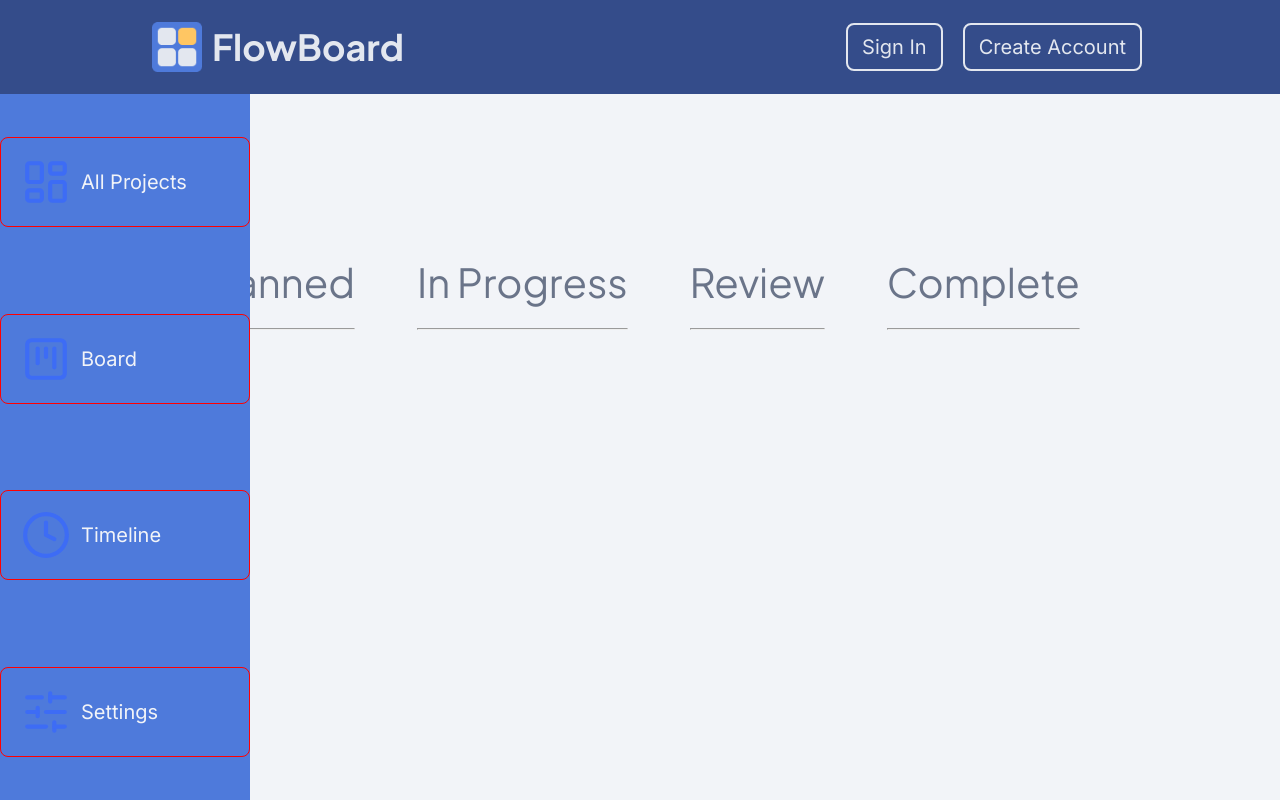
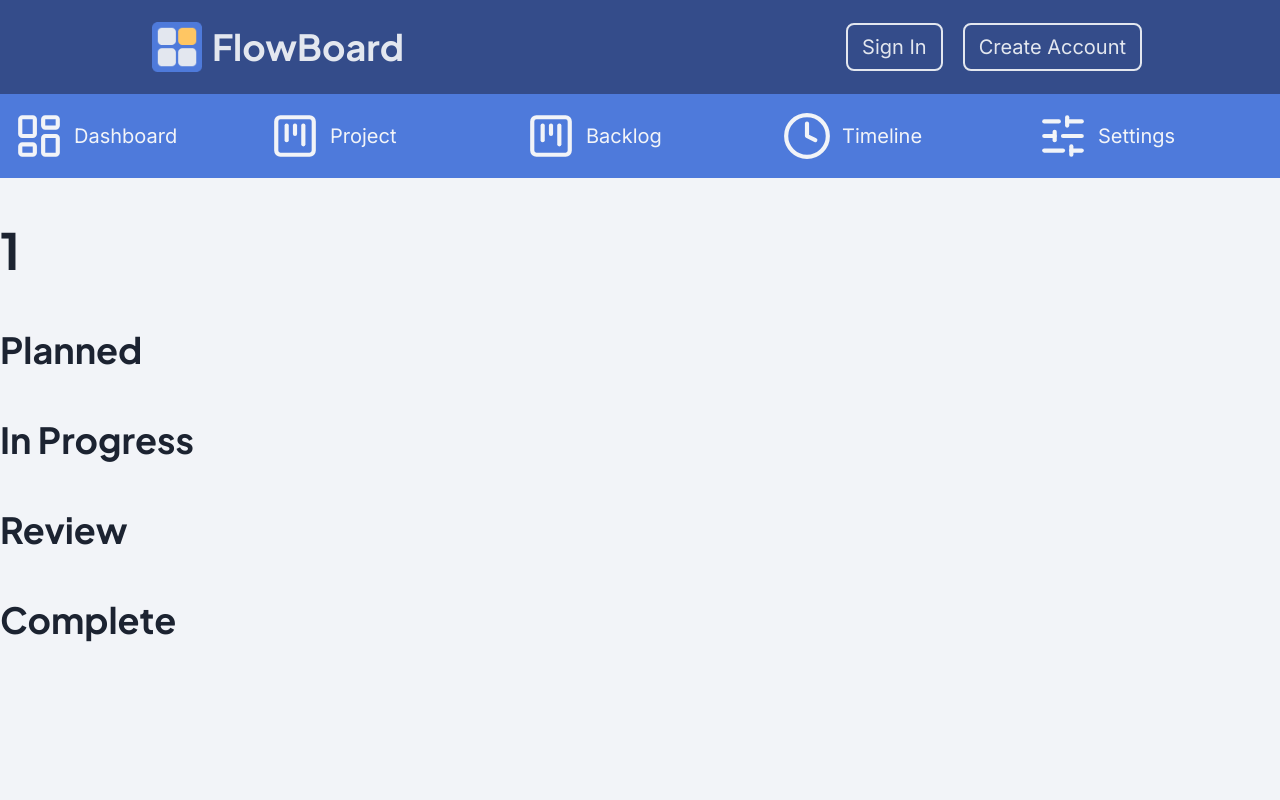
Before and after one commit to notEmmi/FlowBoard, a React (Vite) app in the folder frontend/: page /project/1 in a window 1280 px wide. Built offline with nearby package versions, Linux system fonts and the light colour scheme; no server answers.

Commit message:
style: add SecondaryNav component and update Project layout

```diff
--- a/frontend/src/components/SideNav.css
+++ b/frontend/src/components/SecondaryNav.css
@@ -1,20 +1,16 @@
-.side-nav-container {
+.second-nav-container {
   background-color: var(--brand-primary);
   display: flex;
-  flex-direction: column;
+  flex-direction: row;
   justify-content: space-evenly;
   color: var(--bg-base);
-  height: calc(100dvh - var(--top-nav-height));
-  position: fixed;
-  left: 0;
   top: var(--top-nav-height);
-  width: 250px;
+  width: 100%;
 }
 
 .nav-item {
   color: var(--bg-base);
   width: 100%;
-  padding: 12px 20px;
   display: flex;
   align-items: center;
   gap: 10px;
@@ -22,7 +18,10 @@
   background: transparent;
   cursor: pointer;
   transition: background-color 0.2s;
-  border: 1px red solid;
+}
+
+.nav-item .icon {
+  color: var(--bg-base);
 }
 
 .nav-item:hover {
--- a/frontend/src/components/SideNav.jsx
+++ b/frontend/src/components/SecondaryNav.jsx
@@ -1,5 +1,5 @@
 import { useNavigate } from 'react-router-dom';
-import './SideNav.css';
+import './SecondaryNav.css';
 import { LayoutDashboard, KanbanSquare, Clock, SlidersHorizontal } from 'lucide-react';
 
 function NavItem({ name, icon: Icon, route }) {
@@ -12,16 +12,18 @@ function NavItem({ name, icon: Icon, route }) {
 	)
 }
 
-export default function SideNav() {
+export default function SecondaryNav() {
+
 	const items = [
-		{ name: 'All Projects', icon: LayoutDashboard, route: '/dashboard' },
-		{ name: 'Board', icon: KanbanSquare, route: '/board' },
+		{ name: 'Dashboard', icon: LayoutDashboard, route: '/dashboard' },
+		{ name: 'Project', icon: KanbanSquare, route: '/board' },
+		{ name: 'Backlog', icon: KanbanSquare, route: '/backlog' },
 		{ name: 'Timeline', icon: Clock, route: '/timeline' },
 		{ name: 'Settings', icon: SlidersHorizontal, route: '/settings' }
 	];
 
 	return (
-		<div className="side-nav-container">
+		<div className="second-nav-container">
 			{items.map((item) => (
 				<NavItem
 					key={item.name}
--- a/frontend/src/pages/Project.css
+++ b/frontend/src/pages/Project.css
@@ -1,12 +1,17 @@
-.project {
+.project-container {
 	display: flex;
-	flex-direction: row;
+	flex-direction: column;
 	margin: 0;
+	width: 100%;
 }
+
+
 
 .project .content {
 	width: 100%;
 	padding: 0 30px;
+	border: solid .5px red;
+
 }
 
 
--- a/frontend/src/pages/Project.jsx
+++ b/frontend/src/pages/Project.jsx
@@ -1,13 +1,12 @@
 import { useParams } from 'react-router-dom';
 import './Project.css'
-import SideNav from '../components/SideNav';
+import SecondaryNav from '../components/SecondaryNav.jsx';
 
 
 function ProjectSection({ name }) {
 	return (
 		<div className='project-section'>
-			<h2>{name}</h2>
-			<hr/>
+			<h3>{name}</h3>
 
 		</div>
 	);
@@ -18,9 +17,9 @@ export default function Project() {
 	const { projectName } = useParams();
 
 	return (
-		<div className="page-container project">
-			<SideNav />
-			<div className='content'>
+		<div className="project-container">
+			<SecondaryNav />
+			<div className='container'>
 				<h1>{projectName}</h1>
 
 				<div className='board'>
```
